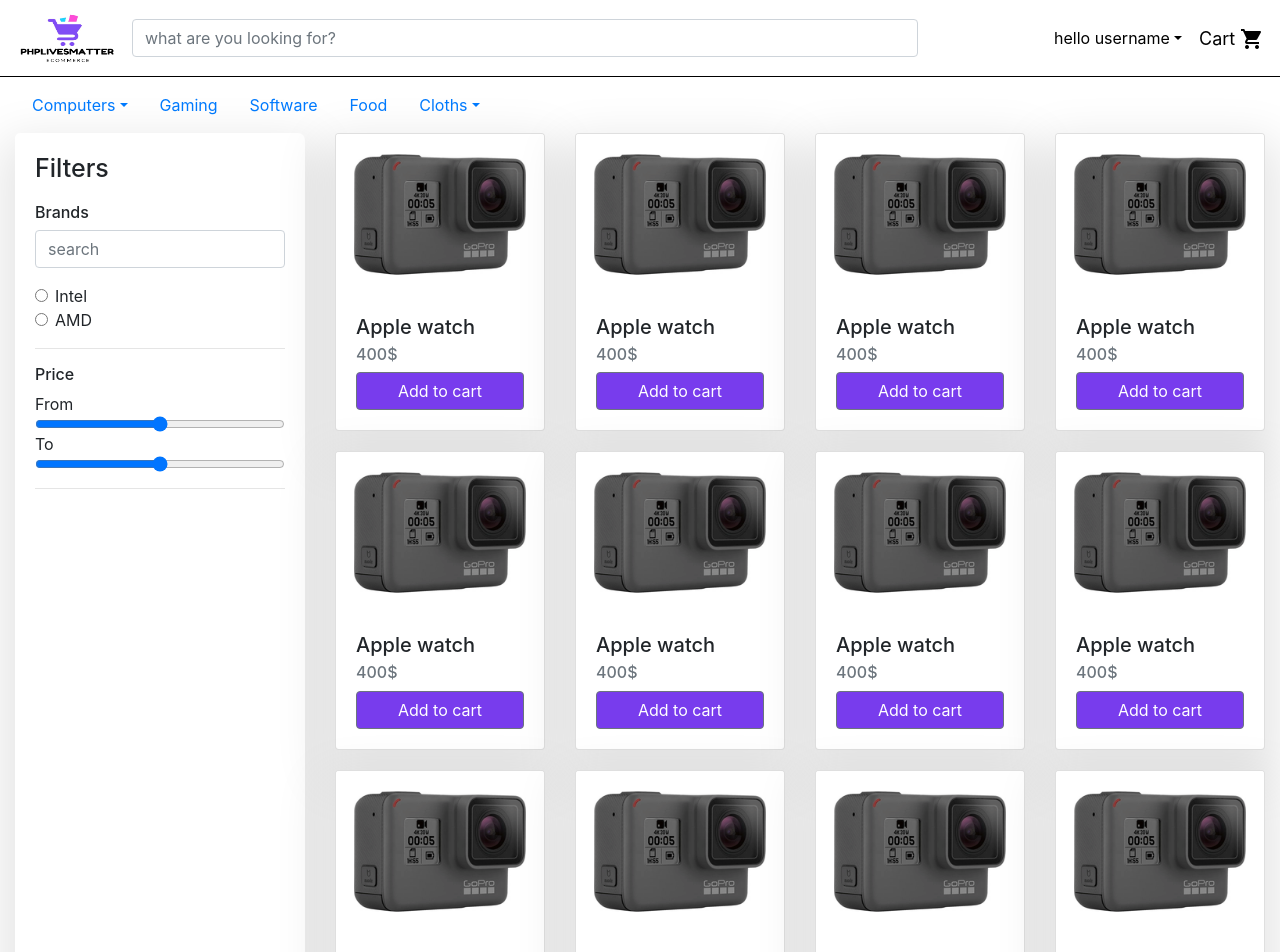
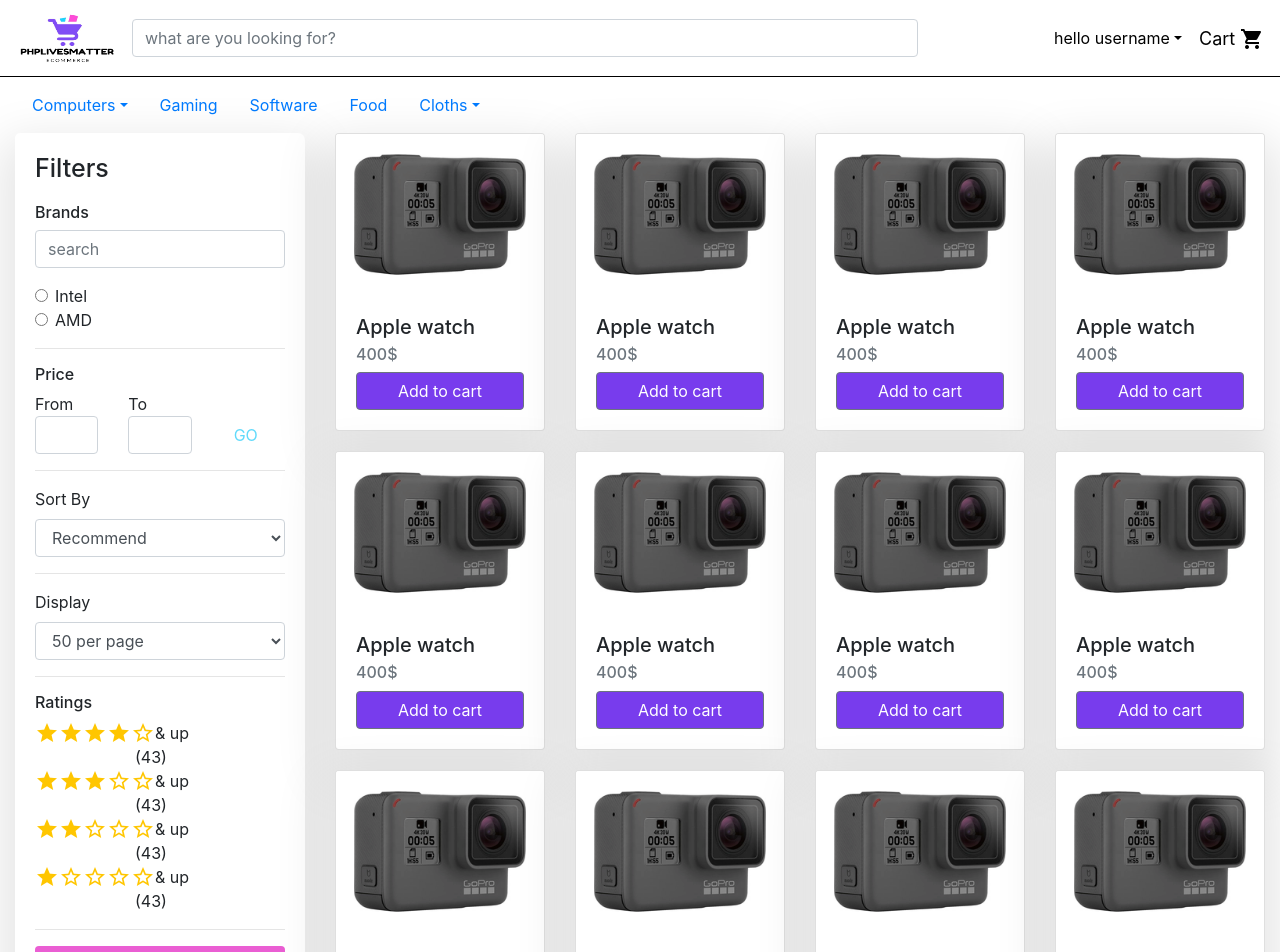
Before and after one commit to Mohammad-Alismael/cs476-project-frontend1.0.0, a React (Create React App) app: page /computers/cpu in a window 1280 px wide. Shown: the top 952 px of the page. Built offline with nearby package versions, Linux system fonts and the light colour scheme.

Commit message:
category page 100% done

```diff
--- a/src/Components/FilterBar.js
+++ b/src/Components/FilterBar.js
@@ -1,5 +1,5 @@
 import React, {Component} from 'react';
-import {Card, CardBody, FormGroup, Input, Label} from "reactstrap";
+import {Button, Card, CardBody, Col, FormGroup, Input, Label, Row} from "reactstrap";
 import '../Pages/css/FilterBar.css'
 class FilterBar extends Component {
     render() {
@@ -27,10 +27,78 @@ class FilterBar extends Component {
                         <hr/>
                         <h6 className="filter-heading d-none d-lg-block">Price</h6>
                         <FormGroup>
-                            From <Input type="range"/>
-                            To <Input type="range" />
+                            <Row>
+                                <Col xl={4}>
+                                    From <Input type="number" min={0}/>
+                                </Col>
+                                <Col xl={4}>
+                                    To <Input type="number" />
+                                </Col>
+                                <Col xl={4}>
+                                    <Button id={'Go-btn'}>GO</Button>
+                                </Col>
+                            </Row>
                         </FormGroup>
                         <hr/>
+                        <FormGroup>
+                            <Label>Sort By</Label>
+                            <Input type="select">
+                                <option>Recommend</option>
+                                <option>Low to High</option>
+                                <option>High to Low</option>
+                            </Input>
+                        </FormGroup>
+                        <hr/>
+                        <FormGroup>
+                            <Label>Display</Label>
+                            <Input type="select">
+                                <option>50 per page</option>
+                                <option>100 per page</option>
+                                <option>150per page</option>
+                            </Input>
+                        </FormGroup>
+                        <hr/>
+                        <h6 className="filter-heading d-none d-lg-block">Ratings</h6>
+                        <Col>
+                            <Row onClick={()=>(alert("4 stars"))}>
+                                <i className="material-icons ratingStars">star</i>
+                                <i className="material-icons ratingStars">star</i>
+                                <i className="material-icons ratingStars">star</i>
+                                <i className="material-icons ratingStars">star</i>
+                                <i className="material-icons ratingStars">star_border</i>
+                                <span>& up</span>
+                                <span className={'HowMany'}>(43)</span>
+                            </Row>
+                            <Row onClick={()=>(alert("3 stars"))}>
+                                <i className="material-icons ratingStars">star</i>
+                                <i className="material-icons ratingStars">star</i>
+                                <i className="material-icons ratingStars">star</i>
+                                <i className="material-icons ratingStars">star_border</i>
+                                <i className="material-icons ratingStars">star_border</i>
+                                <span>& up</span>
+                                <span className={'HowMany'}>(43)</span>
+                            </Row>
+                            <Row onClick={()=>(alert("2 stars"))}>
+                                <i className="material-icons ratingStars">star</i>
+                                <i className="material-icons ratingStars">star</i>
+                                <i className="material-icons ratingStars">star_border</i>
+                                <i className="material-icons ratingStars">star_border</i>
+                                <i className="material-icons ratingStars">star_border</i>
+                                <span>& up</span>
+                                <span className={'HowMany'}>(43)</span>
+                            </Row>
+                            <Row onClick={()=>(alert("1 stars"))}>
+                                <i className="material-icons ratingStars">star</i>
+                                <i className="material-icons ratingStars">star_border</i>
+                                <i className="material-icons ratingStars">star_border</i>
+                                <i className="material-icons ratingStars">star_border</i>
+                                <i className="material-icons ratingStars">star_border</i>
+                                <span>& up</span>
+                                <span className={'HowMany'}>(43)</span>
+                            </Row>
+                        </Col>
+                        <hr/>
+                        <Button id={'filter-btn'}>CLEAR ALL FILTERS</Button>
                     </CardBody>
                 </Card>
             </React.Fragment>
--- a/src/Pages/css/FilterBar.css
+++ b/src/Pages/css/FilterBar.css
@@ -2,9 +2,29 @@
     margin: 20px 0px 0px 20px;
     font-size: 25px;
 }
+#filter-btn{
+    width : 100%;
+    background:rgb(234,94,211);
+    border-color: transparent;
+}
+#Go-btn{
+    background: transparent;
+    border: none;
+    color: #61dafb;
+    margin-top:25px ;
+}
+#Go-btn:hover{
+    color: #4691ad;
+}
+.ratingStars{
+    color: #ffc600;
+}
+.HowMany{
+    padding-left: 100px;
+}
 .slide-bar{
    background: white;
-    height: 100%;
+    height: auto;
     border-radius: 5px 7px;
     box-shadow: 0px 20px 47px 14px rgba(0,0,0,0.1);
     border: none;
```
